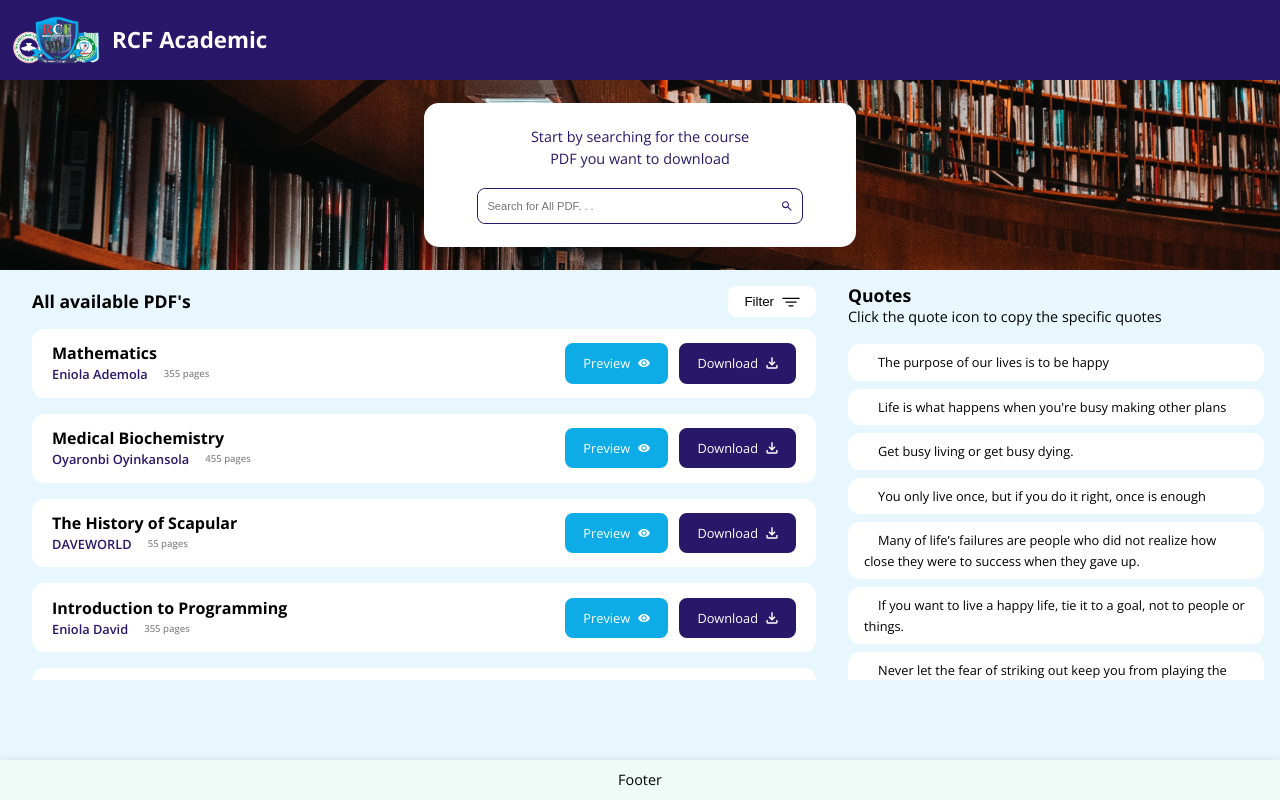
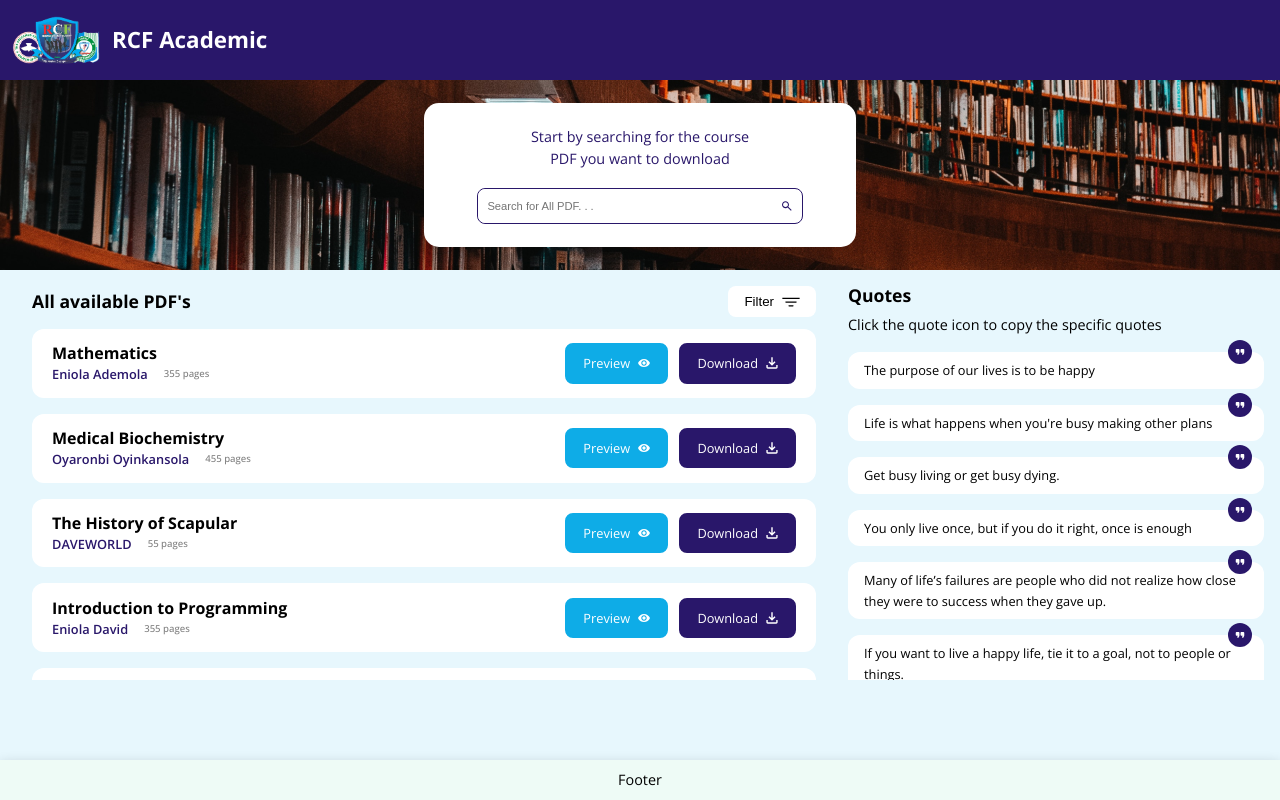
Before and after one commit to RCFPAGE/rcfacademic-frontend, a React (Create React App) app: page / in a window 1280 px wide. Built offline with nearby package versions, Linux system fonts and the light colour scheme.

Commit message:
Updated landing page ui

```diff
--- a/src/pages/landingPage/LandingPage.jsx
+++ b/src/pages/landingPage/LandingPage.jsx
@@ -1,3 +1,4 @@
+import useResponsive from "../../hooks/useResponsive";
 import React, { useState } from "react";
 import MainHeader from "../../components/MainHeader";
 import "./landingPage.scss";
@@ -8,24 +9,61 @@ const LandingPage = () => {
   const [query, setQuery] = useState("");
   // console.log("This is the result typed: ", query); //log to see query result search main header component
 
+  const [pdfIsVisible, setPdfIsVisible] = useState(true);
+
+  const onMobile = useResponsive();
+  console.log("Mobile status:", onMobile);
+
   return (
     <div className="landing__page">
       <MainHeader query={query} setQuery={setQuery} />
 
+      {onMobile ? (
         <div className="middle__section">
+          <div className="pagination">
+            <button
+              className={`btn ${pdfIsVisible && "active"}`}
+              onClick={() => setPdfIsVisible(true)}
+            >
+              PDF's
+            </button>
+            <button
+              className={`btn ${!pdfIsVisible && "active"}`}
+              onClick={() => setPdfIsVisible(false)}
+            >
+              Quotes
+            </button>
+          </div>
+          {pdfIsVisible && (
+            <div className={"middle__section-right"}>
+              <div>
+                <AvailablePdfs query={query} setQuery={setQuery} />
+              </div>
+            </div>
+          )}
 
+          {!pdfIsVisible && (
+            <div className="middle__section-left">
+              <Quotes />
+            </div>
+          )}
+        </div>
+      ) : (
+        <div className="middle__section">
           <div className="middle__section-right">
             <div className="pagination">
               <button className="btn">PDF's</button>
               <button className="btn">Quotes</button>
             </div>
+            <div>
               <AvailablePdfs query={query} setQuery={setQuery} />
             </div>
-
+          </div>
           <div className="middle__section-left">
             <Quotes />
           </div>
         </div>
+      )}
     </div>
   );
 };
--- a/src/pages/landingPage/landingPage.scss
+++ b/src/pages/landingPage/landingPage.scss
@@ -13,6 +13,12 @@
     @content;
   }
 }
+/********** Small Mobile Screen size **********/
+@mixin smallMobile {
+  @media screen and (max-width: 600px) {
+    @content;
+  }
+}
 
 .landing__page {
   // z-index: 9;
@@ -21,21 +27,13 @@
     height: 85vh;
   }
   .middle__section {
-    // display: grid;
-    // margin-top: 1rem;
-    // grid-template-columns: 1fr 1fr;
     display: flex;
     align-items: flex-start;
+    @include tablet() {
+      display: contents;
+      // align-items: flex-start;
+    }
 
-    .middle__section-right {
-      flex-basis: 65%;
-      // overflow-y: hidden; /* Hide vertical scrollbar */
-      // overflow-x: hidden; /* Hide horizontal scrollbar */
-      @include tablet() {
-        width: 100%;
-        min-width: 100%;
-        padding: 24px 0px;
-      }
     .pagination {
       display: none;
       @include tablet() {
@@ -43,8 +41,21 @@
         justify-content: center;
         gap: 0.5rem;
         flex-wrap: wrap;
-          padding-bottom: 1rem;
+        margin-block: 1rem;
       }
+
+      .active {
+        background-color: var.$primaryColor;
+        color: var.$colorWhite;
+      }
+    }
+
+    .middle__section-right {
+      flex-basis: 65%;
+      @include tablet() {
+        width: 100%;
+        min-width: 100%;
+        padding: 24px 0px;
       }
     }
 
@@ -239,7 +250,6 @@
                 background-color: #eee;
               }
             }
-            // display: none;
           }
         }
       }
@@ -288,8 +298,10 @@
     // width: 350px;
     width: 100%;
     height: fit-content;
+    gap: 0.4rem;
+  }
+  @include smallMobile() {
     flex-direction: column;
-    gap: 0.4rem;
   }
 
   .bookpdf__left {
@@ -343,23 +355,20 @@
   display: flex;
   flex-direction: column;
   padding: 1rem 1rem 3rem 1rem;
-  // margin-right: 0.5rem;
   @include mobile() {
-    display: none;
-  }
   }
 
-.quote__heading {
+  &__heading {
     // padding: 1rem;
     display: flex;
     flex-direction: column;
     gap: 0.5rem;
   }
 
-.quotes__words {
+  &__words {
     // margin: 1rem auto;
     display: flex;
-  gap: 0.5rem;
+    gap: 1rem;
     align-items: center;
     flex-direction: column;
     margin-block: 1rem;
@@ -378,18 +387,23 @@
 
       font-weight: 300;
       font-size: 0.8rem;
+      position: relative;
+
+      span {
+        background-color: var.$primaryColor;
+        min-width: 24px;
+        min-height: 24px;
+        border-radius: 100%;
+        position: absolute;
+        top: -12px;
+        right: 12px;
+        display: grid;
+        place-items: center;
+        color: var.$colorWhite;
+        svg {
+          height: 0.4rem;
         }
       }
-
-// .quote__word {
-//   display: flex;
-//   flex-direction: row;
-//   justify-content: space-between;
-//   align-items: center;
-//   padding: 0px 20px;
-//   // gap: 302px;
-//   width: 500px;
-//   height: 70px;
-//   background: var.$colorWhite;
-//   border-radius: 12px;
-// }
+    }
+  }
+}
```
Also changed, not shown: 1 other file (tests, documents, lock files or other folders). Lines whose indentation alone changed are shown as unchanged.
